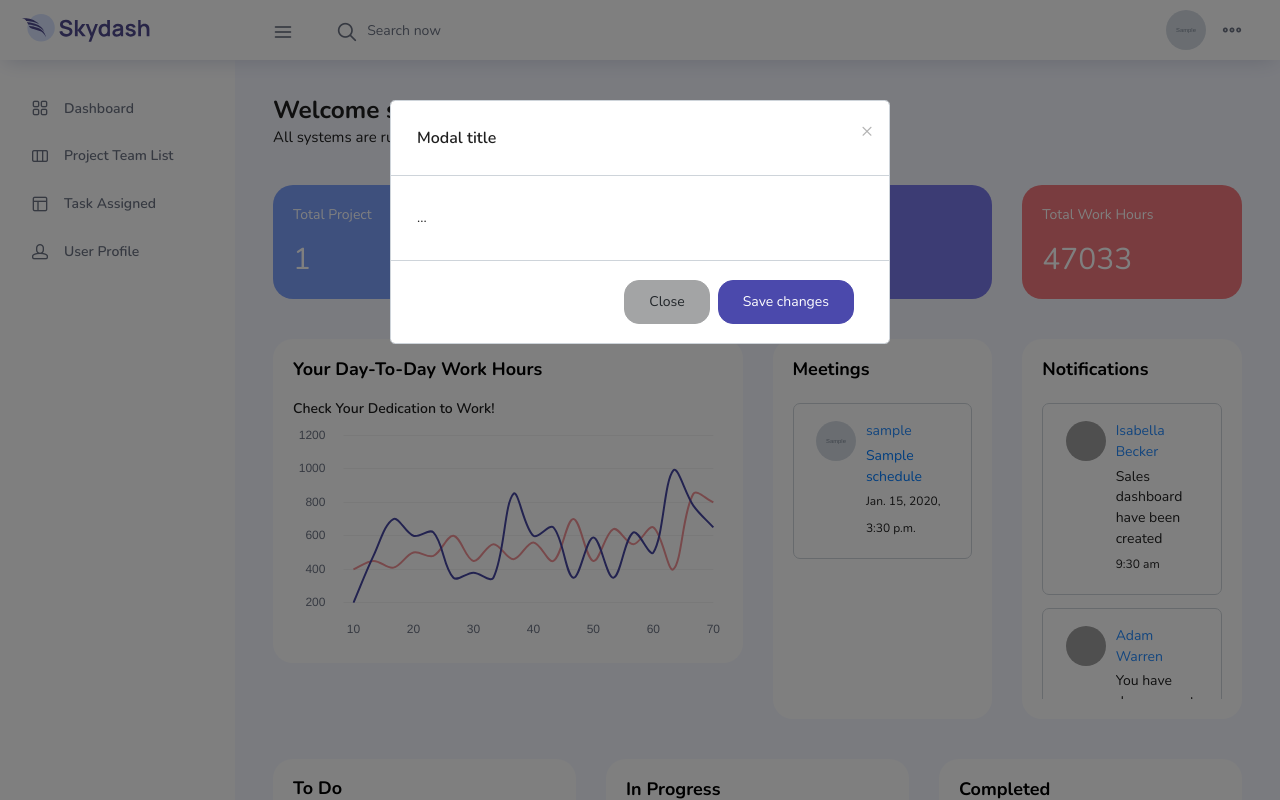
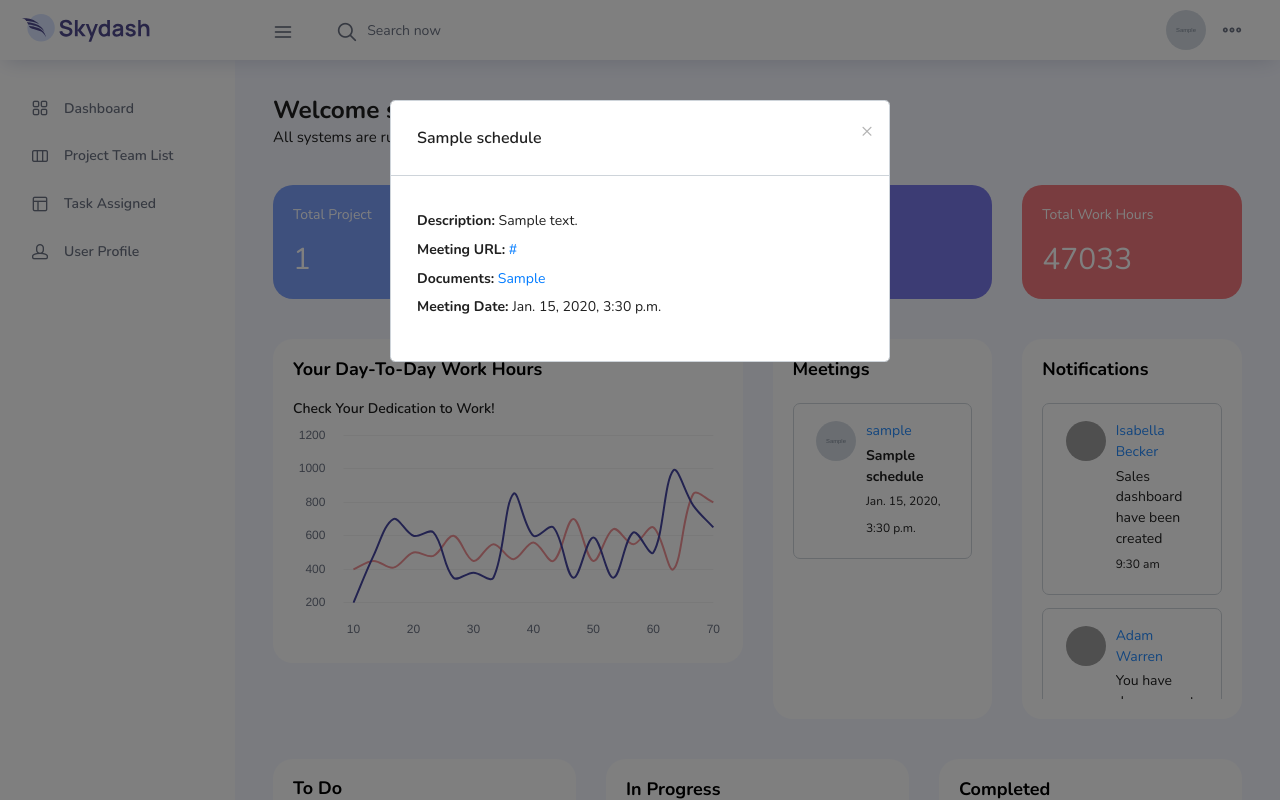
Before and after one commit to RushabhShahPrograms/timetracker_2023_Django, a Django app: page /user/developerpage/ in a window 1280 px wide, after a click that opens the changed part. Run offline with Django 3.2, Linux system fonts and the light colour scheme; a user stored in the database is signed in; tables that the repository leaves empty hold one stand-in row (values such as "Sample post"); grey boxes marked "Sample" are stand-in pictures; style sheets or scripts are compiled from the project's sources; some libraries are stand-ins or nearby versions; grey boxes are pictures that could not be loaded.

Commit message:
meetings done

```diff
--- a/timetracker/templates/user/developer_page.html
+++ b/timetracker/templates/user/developer_page.html
@@ -86,8 +86,8 @@
                         <img src="{{meeting.created_by.profile_pic.url}}" alt="user">
                         <div>
                           <p class="text-info mb-1">{{meeting.created_by}}</p>
-                          <a href="#" data-toggle="modal" data-target="#exampleModal{{meeting.id}}">
-                            <p class="mb-0">{{meeting.schedule_title}}</p>
+                          <a href="#" data-toggle="modal" data-target="#exampleModal{{meeting.id}}" style="color: inherit; text-decoration: none;">
+                            <p class="mb-0"><strong>{{meeting.schedule_title}}</strong></p>
                           </a>
                           <small>{{meeting.schedule_meeting_date}}</small>
                         </div>
@@ -98,17 +98,18 @@
                       <div class="modal-dialog" role="document">
                         <div class="modal-content">
                           <div class="modal-header">
-                            <h5 class="modal-title" id="exampleModalLabel">Modal title</h5>
+                            <h5 class="modal-title" id="exampleModalLabel">{{meeting.schedule_title}}</h5>
                             <button type="button" class="close" data-dismiss="modal" aria-label="Close">
                               <span aria-hidden="true">&times;</span>
                             </button>
                           </div>
                           <div class="modal-body">
-                            ...
-                          </div>
-                          <div class="modal-footer">
-                            <button type="button" class="btn btn-secondary" data-dismiss="modal">Close</button>
-                            <button type="button" class="btn btn-primary">Save changes</button>
+                            <p><strong>Description:</strong> {{meeting.schedule_description}}</p>
+                            <p><strong>Meeting URL:</strong> <a href="{{ meeting.schedule_meeting_url }}" target="_blank">{{ meeting.schedule_meeting_url }}</a></p>
+                            {% if meeting.schedule_documents %}
+                            <p><strong>Documents:</strong> <a href="{{ meeting.schedule_documents.url }}" target="_blank">{{ meeting.schedule_documents }}</a></p>
+                            {% endif %}
+                            <p><strong>Meeting Date:</strong> {{meeting.schedule_meeting_date}}</p>
                           </div>
                         </div>
                       </div>
--- a/timetracker/templates/user/schedule_detail.html
+++ b/timetracker/templates/user/schedule_detail.html
@@ -25,7 +25,8 @@
                         <p><strong>Description:</strong> {{ scheduledetail.schedule_description }}</p>
                       </div>
                       <div class="form-group">
-                        <p><strong>Meeting URL:</strong> <a href="{{ scheduledetail.schedule_meeting_url }}" target="_blank">{{ scheduledetail.schedule_meeting_url }}</a></p>                      </div>
+                        <p><strong>Meeting URL:</strong> <a href="{{ scheduledetail.schedule_meeting_url }}" target="_blank">{{ scheduledetail.schedule_meeting_url }}</a></p>
+                      </div>
                       <div class="form-group">
                         {% if scheduledetail.schedule_documents %}
                         <p><strong>Documents:</strong> <a href="{{ scheduledetail.schedule_documents.url }}" target="_blank">{{ scheduledetail.schedule_documents }}</a></p>
```
